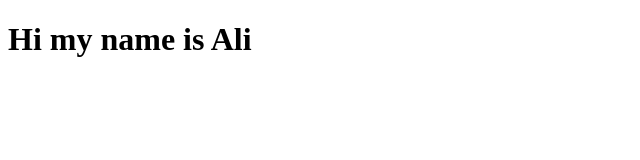
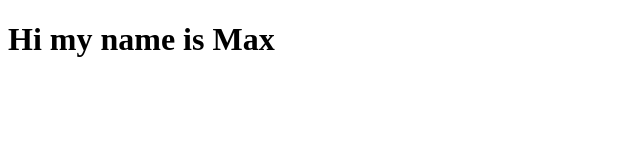
Before and after one commit to azizbekovaadelya0925-art/Odina, a plain HTML site: page index.html in a window 1280 px wide. Shown: the full height of the page, 0-640 px from the left. Drawn offline with Linux system fonts and the light colour scheme.

Commit message:
1 versiya

```diff
--- a/index.html
+++ b/index.html
@@ -3,9 +3,9 @@
 <head>
     <meta charset="UTF-8">
     <meta name="viewport" content="width=device-width, initial-scale=1.0">
-    <title>Ali's page</title>
+    <title>max's page</title>
 </head>
 <body>
-    <h1>Hi my name is Ali</h1>
+    <h1>Hi my name is Max</h1>
 </body>
 </html>
```
